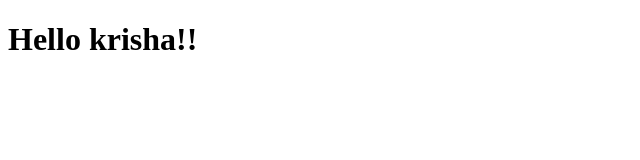
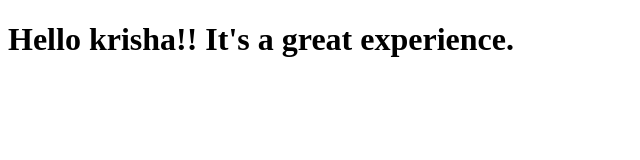
Before and after one commit to krisha0225/krisha-test1, a plain HTML site: page site/index.html in a window 1280 px wide. Shown: the whole page, without its empty margins (0-640 px from the left). Drawn offline with Linux system fonts and the light colour scheme.

Commit message:
Small addition to our page content.

```diff
--- a/site/index.html
+++ b/site/index.html
@@ -6,6 +6,6 @@
 	<title>Hello Krisha!!</title>
 </head>
 <body>
-<h1> Hello krisha!!</h1>
+<h1> Hello krisha!! It's a great experience.</h1>
 </body>
 </html>
```
